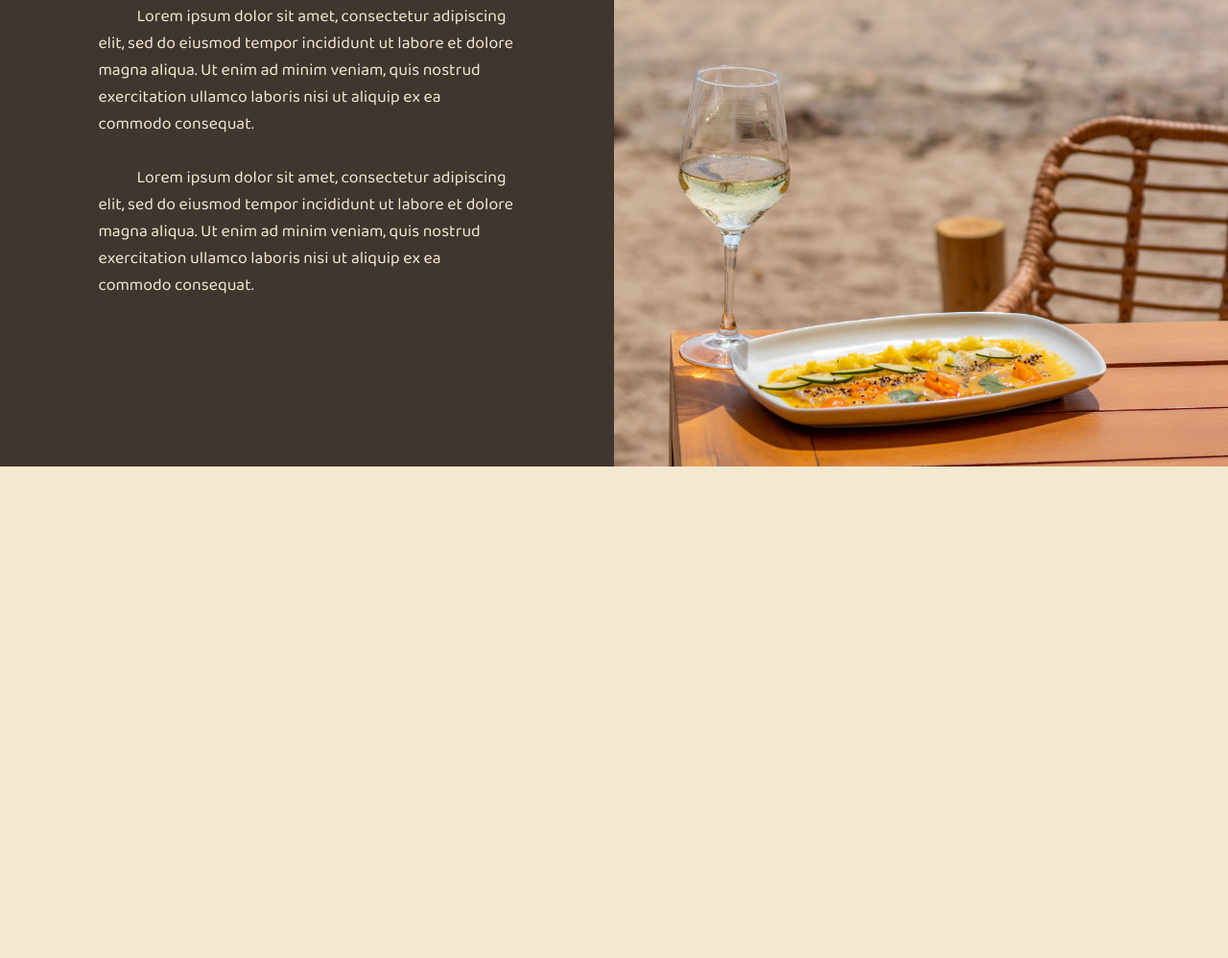
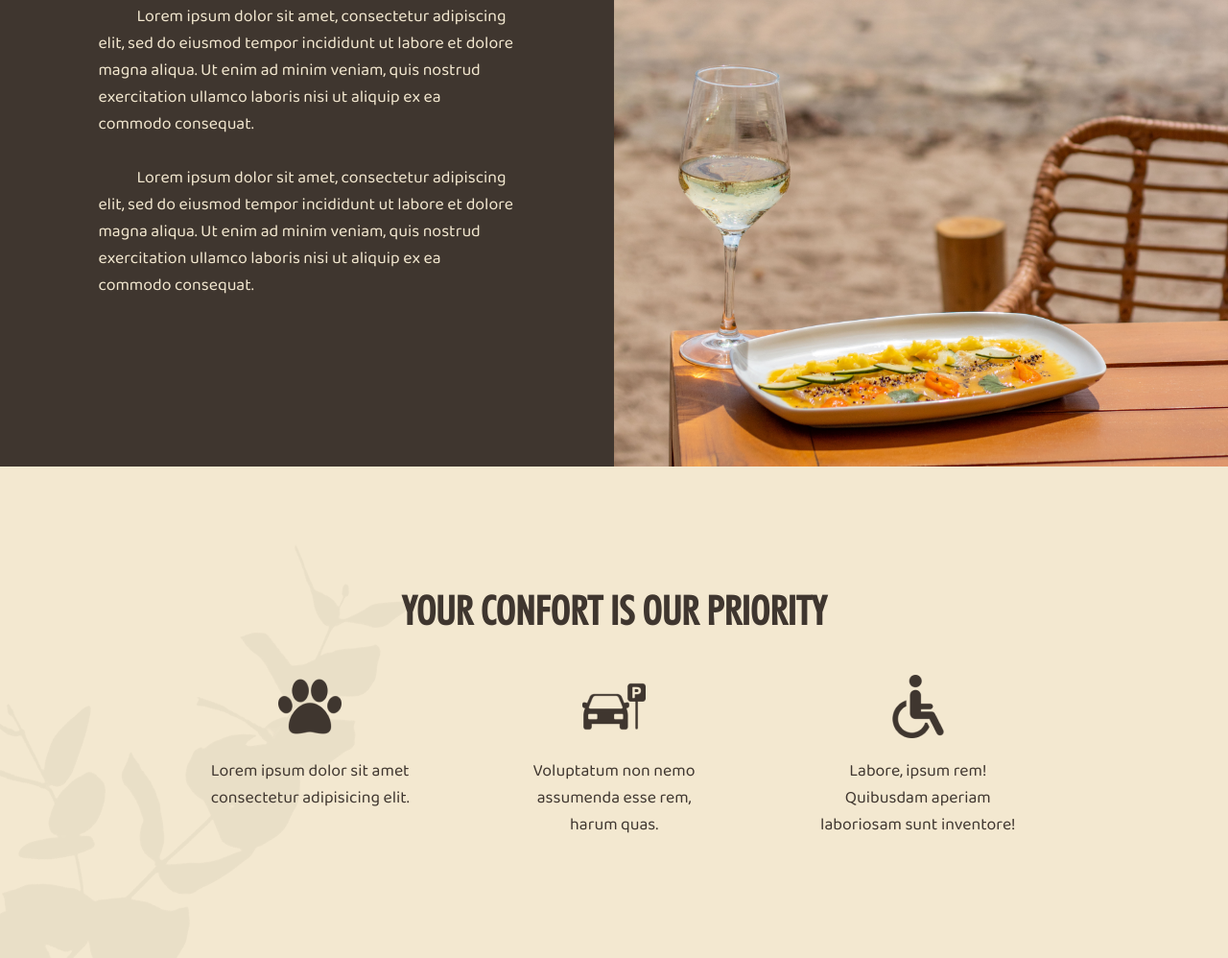
Before and after one commit to joellaprade/tabu, a plain HTML site: page index/index.html in a window 1280 px wide. Shown: the part 2662-3660 px from the top of the page at 96% size. Before the commit the page ends 3148 px from the top, so only its background shows below. Drawn offline with Linux system fonts and the light colour scheme.

```diff
--- a/index/index.css
+++ b/index/index.css
@@ -66,7 +66,8 @@
     box-sizing: border-box;
 
     background-size: cover;
-    background-image: url("../assets/background.png");}
+    background-image: url("../assets/background.png");
+}
 
 #benefits-0 .container-0 {
     display: flex;
@@ -113,7 +114,7 @@
     justify-content: space-between;
 
     width: 100%;
-    margin-top: calc(300 * var(--shrink40));
+    margin: calc(300 * var(--shrink40)) 0px;
     padding: 0px 8vw 0px 17vw;
 
     box-sizing: border-box;
@@ -139,7 +140,6 @@
 
     width: 100%;
     max-height: 100vh;
-    margin-top: calc(300 * var(--shrink40));
 }
 
 #about-us .container {
@@ -172,6 +172,47 @@
 
 
 
+
+
+
+#benefits-1 {
+    background-size: cover;
+    background-image: url("../assets/background-2.png");
+}
+
+#benefits-1 .container{
+    display: flex;
+    flex-direction: column;
+    align-items: center;
+
+    width: 100%;
+    padding: calc(150 * var(--shrink40)) 17vw;
+    box-sizing: border-box;
+}
+
+#benefits-1 .container .copy{
+    display: flex;
+    justify-content: space-between;
+    position: relative;
+
+    margin-top: calc(50 * var(--shrink40));
+}
+
+#benefits-1 .container .copy div {
+    display: flex;
+    flex-direction: column;
+    align-items: center;
+
+    width: 25%;
+}
+
+#benefits-1 .container .copy div p {
+    margin-top: calc(25 * var(--shrink40));
+
+
+    text-align: center;
+    text-indent: 0;
+}
 
 
 
--- a/index/index.html
+++ b/index/index.html
@@ -48,6 +48,25 @@
         </div>
         <img class="about-us-img" src="/assets/index/about-us-img.png" alt="">
     </section>
+    <section id="benefits-1">
+        <div class="container">
+            <h2>YOUR CONFORT IS OUR PRIORITY</h2>
+            <div class="copy">
+                <div>
+                    <img src="/assets/index/paw.png" alt="">
+                    <p>Lorem ipsum dolor sit amet consectetur adipisicing elit.</p>
+                </div>
+                <div>
+                    <img src="/assets/index/park.png" alt="">
+                    <p>Voluptatum non nemo assumenda esse rem, harum quas.</p>
+                </div>
+                <div>
+                    <img src="/assets/index/handicap.png" alt="">
+                    <p>Labore, ipsum rem! Quibusdam aperiam laboriosam sunt inventore!</p>
+                </div>
+            </div>
+        </div>
+    </section>
 
     <footer id="footer"></footer>
     <script src="../components/footer.js"></script>
```
Also changed, not shown: assets/background-2.png (added), assets/index/handicap.png (added), assets/index/park.png (added), assets/index/paw.png (added).
